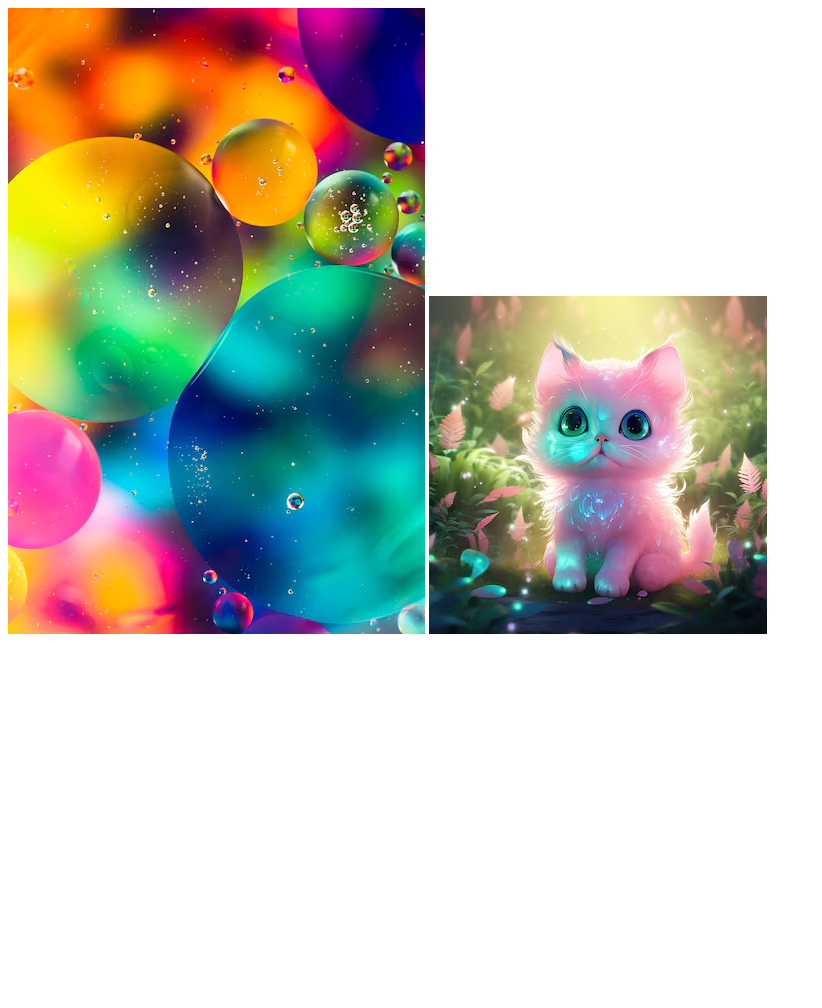
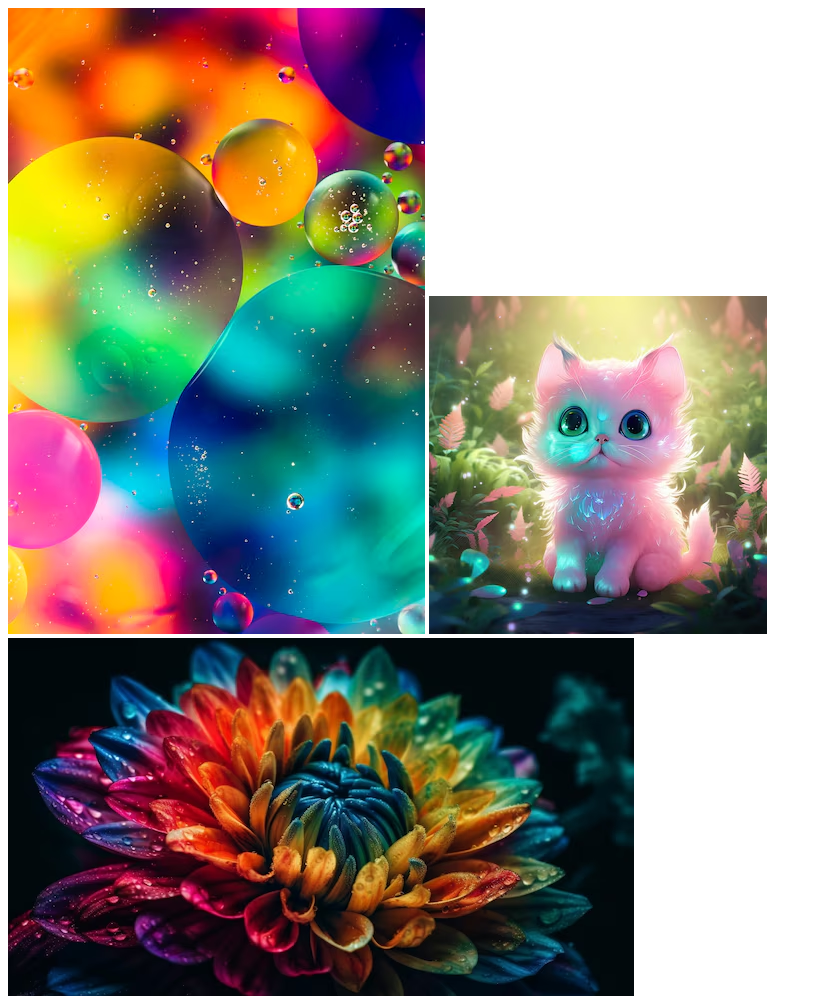
Before and after one commit to YrShavlak/Hillel_Project_Java, a plain HTML site: page index.html in a window 1280 px wide. Shown: the whole page, without its empty margins (0-822 px from the left). Before the commit the page ends 800 px from the top, so only its background shows below. Drawn offline with Linux system fonts and the light colour scheme.

Commit message:
updated index.html file

```diff
--- a/index.html
+++ b/index.html
@@ -10,5 +10,6 @@
 <body>
   <img src="./images/1.avif"/>
   <img src="./images/2.avif"/>
+  <img src="./images/3.avif"/>
 </body>
 </html>
```
